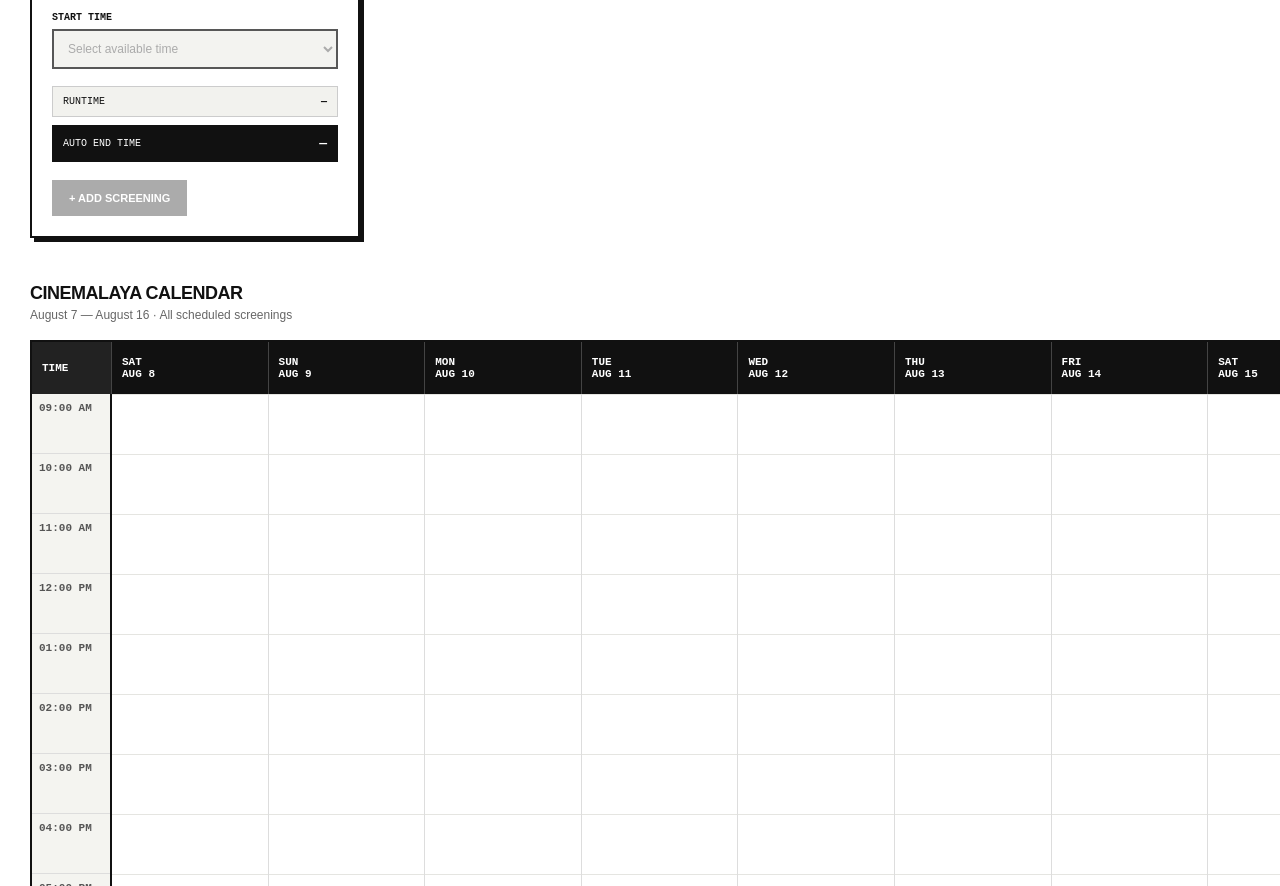
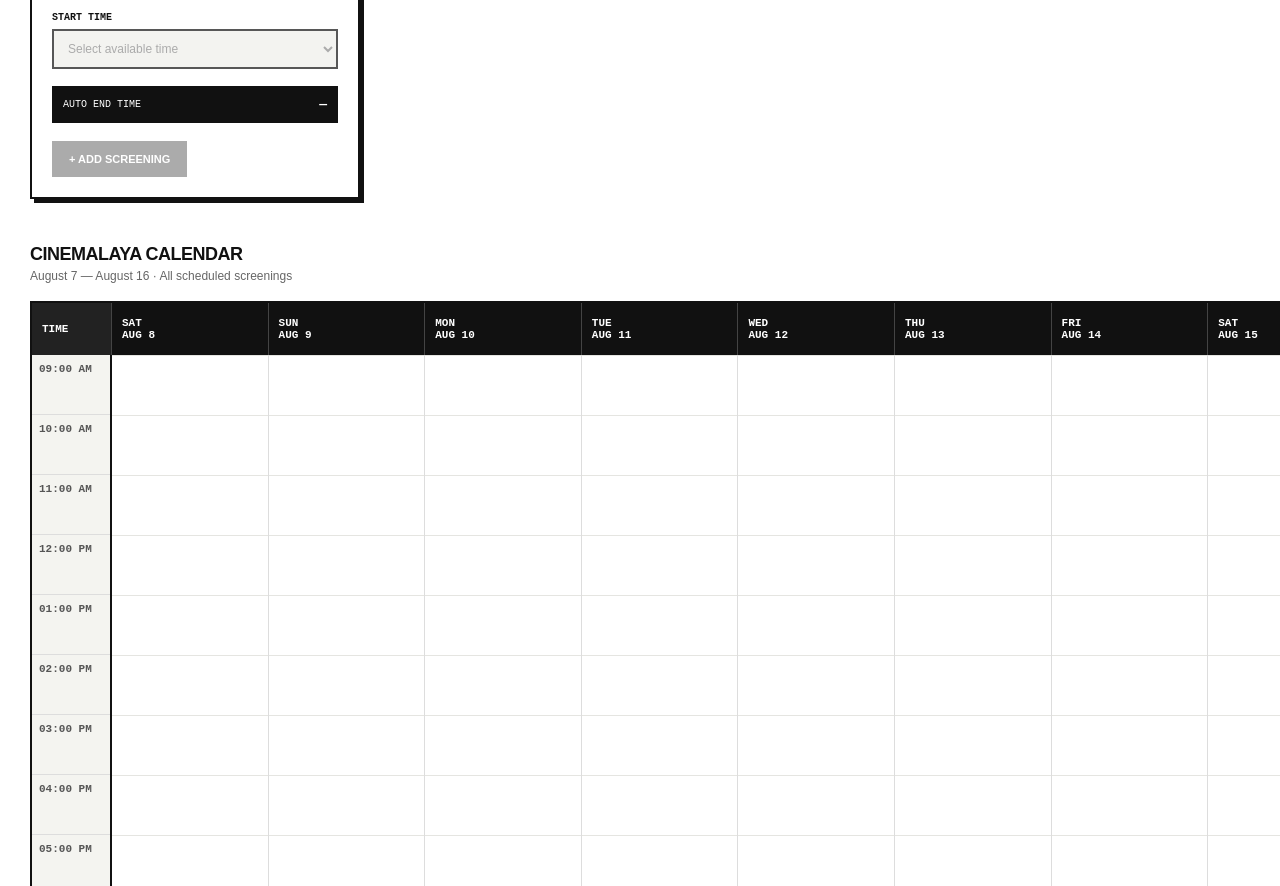
Before and after one commit to mayplottwistba/cinemalaya-2026, a plain HTML site: page index.html in a window 1280 px wide. Shown: the part 1347-2233 px from the top of the page. Drawn offline with nearby package versions, Linux system fonts and the light colour scheme.

Commit message:
Update index.html

```diff
--- a/index.html
+++ b/index.html
@@ -126,11 +126,6 @@
                                     Select available time
                                 </option>
                             </select>
-                        </div>
-
-                        <div class="runtime-info">
-                            <span>Runtime</span>
-                            <strong>—</strong>
                         </div>
 
                         <div class="end-time">
```
